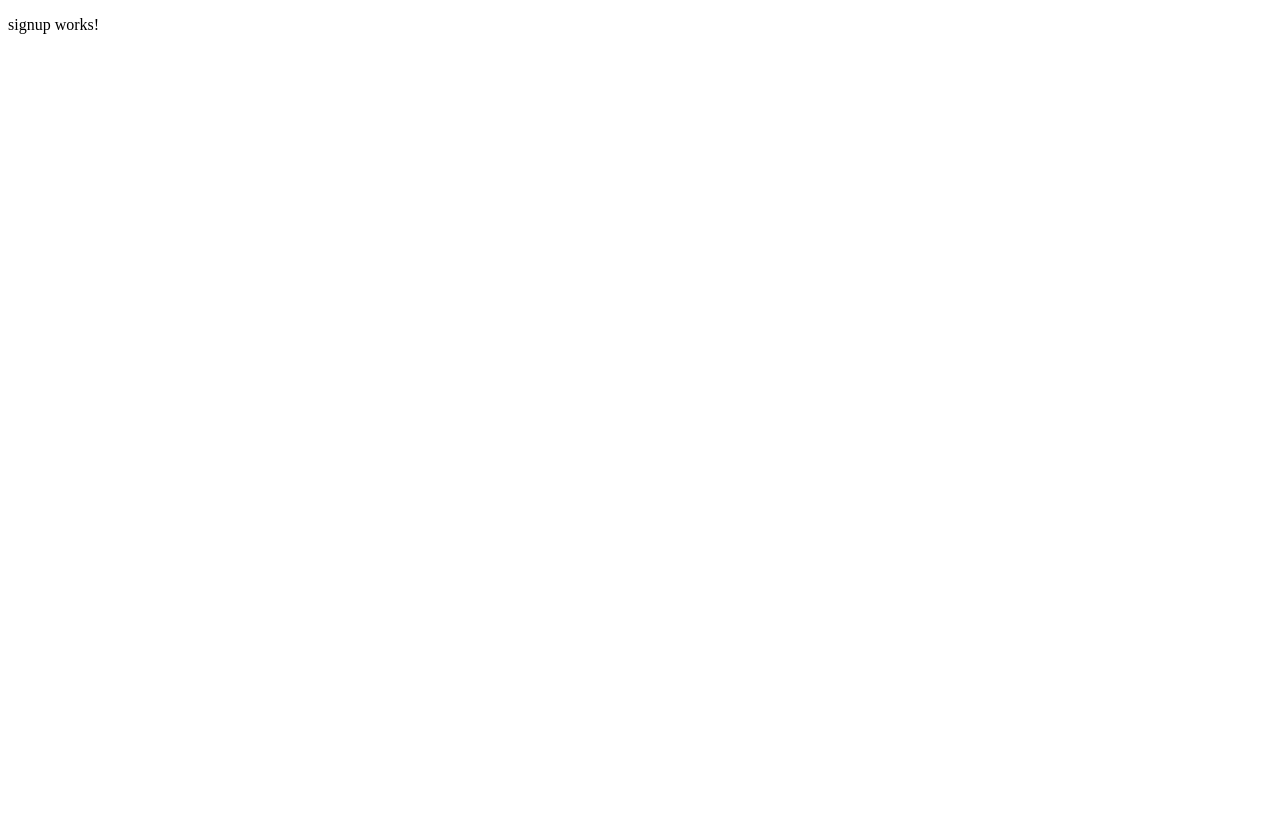
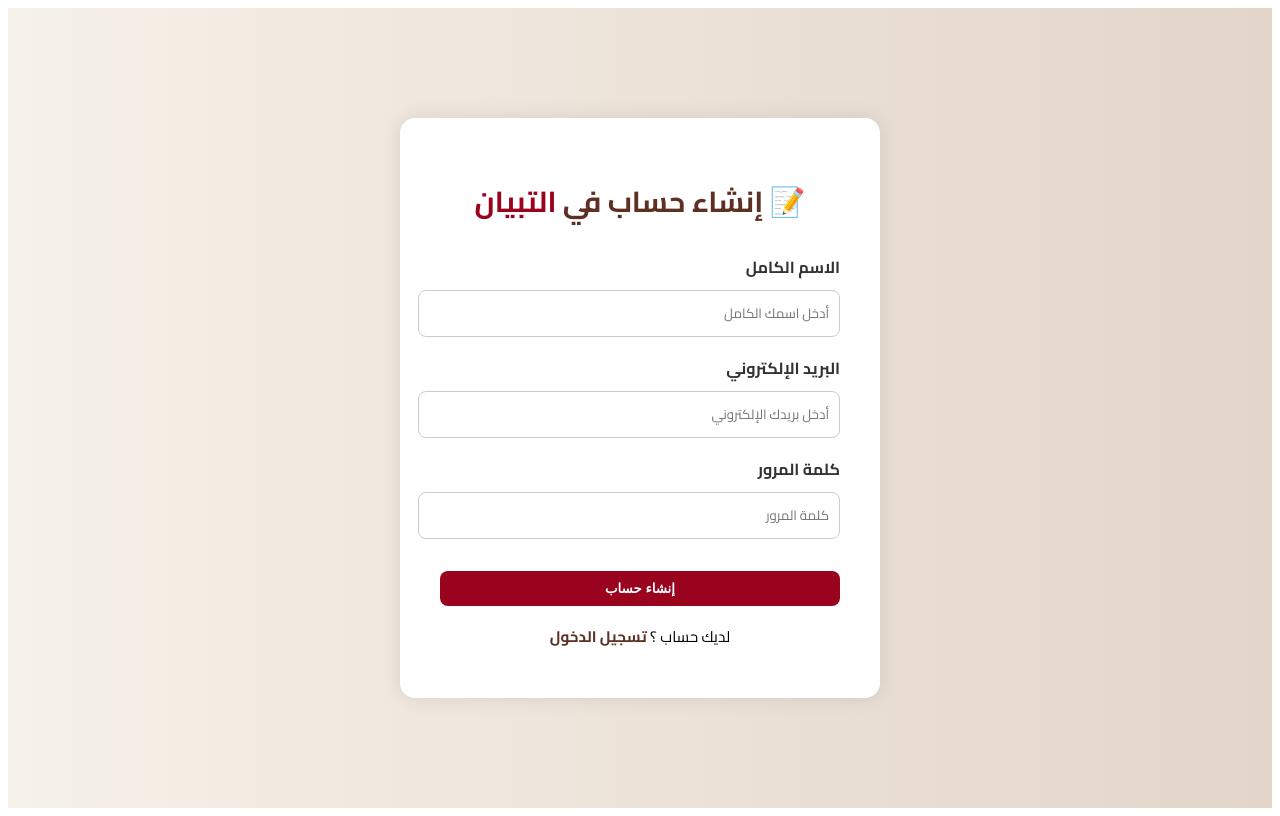
Before and after one commit to MeriemGdara/Al-Tebyen-project, an Angular app in the folder altebyenApp/: page /signup in a window 1280 px wide. Built offline with nearby package versions, Linux system fonts and the light colour scheme.

Commit message:
✨ Mise à jour du design arabe du composant SignUp

```diff
--- a/altebyenApp/src/app/signup/signup.component.css
+++ b/altebyenApp/src/app/signup/signup.component.css
@@ -0,0 +1,79 @@
+@import url('https://fonts.googleapis.com/css2?family=Amiri&family=Cairo:wght@400;700&display=swap');
+
+.login-container {
+  display: flex;
+  justify-content: center;
+  align-items: center;
+  min-height: 100vh;
+  background: linear-gradient(to right, #f6f1e9, #e3d5ca);
+  direction: rtl;
+  font-family: 'Cairo', 'Amiri', serif;
+}
+
+.login-card {
+  background-color: #fff;
+  padding: 2rem 2.5rem;
+  border-radius: 15px;
+  box-shadow: 0 0 20px rgba(0, 0, 0, 0.1);
+  width: 90%;
+  max-width: 400px;
+}
+
+.title {
+  font-size: 1.8rem;
+  margin-bottom: 1.5rem;
+  color: #5e3023;
+  text-align: center;
+}
+
+.title span {
+  color: #9a031e;
+}
+
+.form-group {
+  margin-bottom: 1rem;
+}
+
+.form-group label {
+  display: block;
+  margin-bottom: 0.5rem;
+  font-weight: bold;
+  color: #333;
+}
+
+.form-group input {
+  width: 100%;
+  padding: 10px;
+  border: 1px solid #ccc;
+  border-radius: 8px;
+  font-family: 'Cairo', sans-serif;
+}
+
+.login-btn {
+  width: 100%;
+  background-color: #9a031e;
+  color: white;
+  padding: 10px;
+  border: none;
+  border-radius: 8px;
+  font-weight: bold;
+  cursor: pointer;
+  margin-top: 1rem;
+  transition: background-color 0.3s ease;
+}
+
+.login-btn:hover {
+  background-color: #7b0223;
+}
+
+.signup-link {
+  text-align: center;
+  margin-top: 1rem;
+  font-size: 0.95rem;
+}
+
+.signup-link a {
+  color: #5e3023;
+  text-decoration: none;
+  font-weight: bold;
+}
--- a/altebyenApp/src/app/signup/signup.component.html
+++ b/altebyenApp/src/app/signup/signup.component.html
@@ -1 +1,29 @@
-<p>signup works!</p>
+<div class="login-container">
+    <div class="login-card">
+      <h2 class="title">📝 إنشاء حساب في <span>التبيان</span></h2>
+
+      <form [formGroup]="signupForm" (ngSubmit)="onSubmit()">
+        <div class="form-group">
+          <label>الاسم الكامل</label>
+          <input type="text" formControlName="fullname" placeholder="أدخل اسمك الكامل" />
+        </div>
+
+        <div class="form-group">
+          <label>البريد الإلكتروني</label>
+          <input type="email" formControlName="email" placeholder="أدخل بريدك الإلكتروني" />
+        </div>
+
+        <div class="form-group">
+          <label>كلمة المرور</label>
+          <input type="password" formControlName="password" placeholder="كلمة المرور" />
+        </div>
+
+        <button class="login-btn" type="submit">إنشاء حساب</button>
+      </form>
+
+      <p class="signup-link">
+        لديك حساب ؟
+        <a routerLink="/login">تسجيل الدخول</a>
+      </p>
+    </div>
+  </div>
--- a/altebyenApp/src/app/signup/signup.component.ts
+++ b/altebyenApp/src/app/signup/signup.component.ts
@@ -1,4 +1,5 @@
 import { Component } from '@angular/core';
+import { FormBuilder, FormGroup, Validators } from '@angular/forms';
 
 @Component({
   selector: 'app-signup',
@@ -6,5 +7,20 @@ import { Component } from '@angular/core';
   styleUrls: ['./signup.component.css']
 })
 export class SignupComponent {
+  signupForm: FormGroup;
 
+  constructor(private fb: FormBuilder) {
+    this.signupForm = this.fb.group({
+      fullname: ['', Validators.required],
+      email: ['', [Validators.required, Validators.email]],
+      password: ['', Validators.required]
+    });
+  }
+
+  onSubmit() {
+    if (this.signupForm.valid) {
+      console.log('✅ Utilisateur inscrit :', this.signupForm.value);
+      // À toi d'ajouter ici la logique pour sauvegarder ou envoyer les données
+    }
+  }
 }
```
